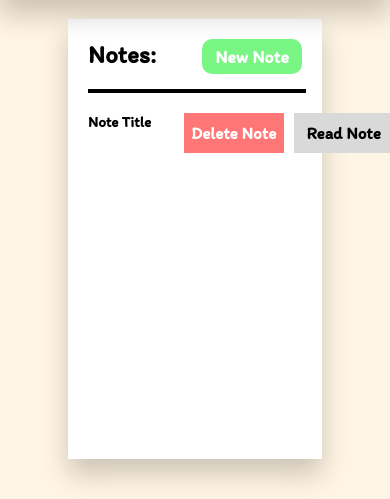
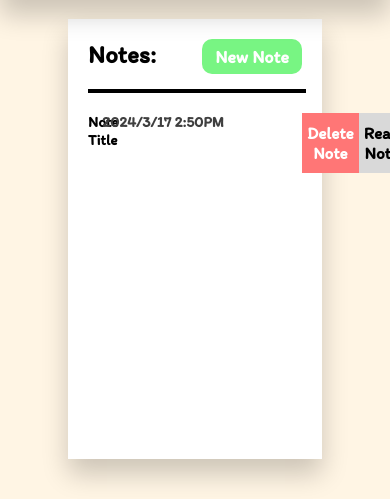
Before and after one commit to sabuka-dumbo/WellnessHub, a Django app: page /notes/ in a window 390 px wide; the page is wider, and only the part inside the window is pictured. Shown: the part 121-620 px from the top of that part. Run offline with Django 5.2, Linux system fonts and the light colour scheme.

Commit message:
Mar 17, 2025, 10:46 PM

```diff
--- a/wellnesshub/wh/static/css/notes.css
+++ b/wellnesshub/wh/static/css/notes.css
@@ -263,6 +263,12 @@
 
 @media screen and (max-width: 900px) {
     .note {
-        grid-template-columns: 40% 10px calc(40% - 220px) 100px 10px 100px;
+        grid-template-columns: 40% 10px calc(60% - 220px) 100px 10px 100px;
     }
 }
+
+@media screen and (max-width: 760px) {
+    .note {
+        grid-template-columns: calc(100% - 210px) 10px 200px;
+    }
+}
```
